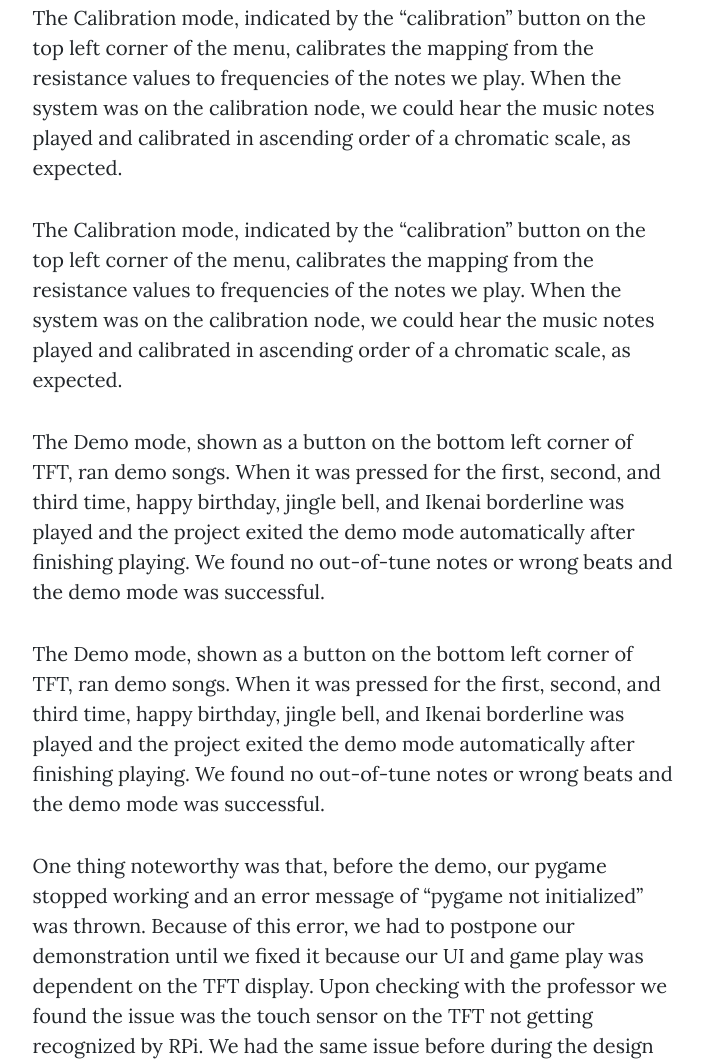
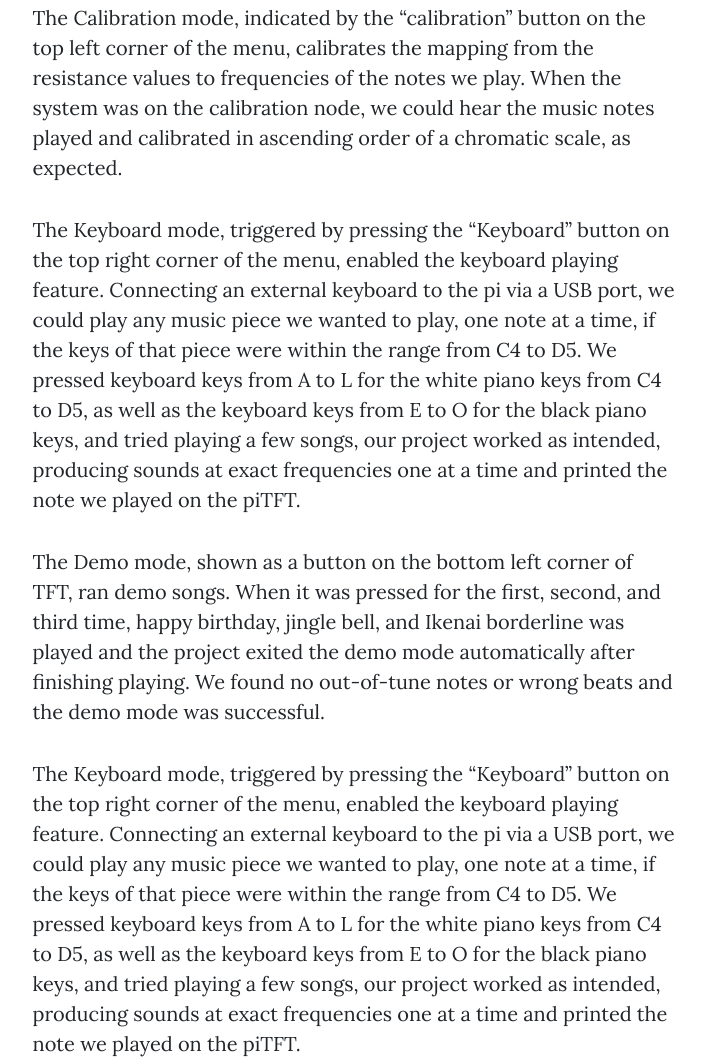
Before and after one commit to qd39l/digital-otamatone-web, a plain HTML site: page results.html in a window 1280 px wide. Shown: the part 1355-2417 px from the top of the page, without its empty margins (285-990 px from the left). Drawn offline with nearby package versions, Linux system fonts and the light colour scheme.

Commit message:
fix typo

```diff
--- a/results.html
+++ b/results.html
@@ -74,7 +74,7 @@
                         </p>
 
                         <p>
-                            The Calibration mode, indicated by the “calibration” button on the top left corner of the menu, calibrates the mapping from the resistance values to frequencies of the notes we play. When the system was on the calibration node, we could hear the music notes played and calibrated in ascending order of a chromatic scale, as expected.
+                            The Keyboard mode, triggered by pressing the “Keyboard” button on the top right corner of the menu, enabled the keyboard playing feature. Connecting an external keyboard to the pi via a USB port, we could play any music piece we wanted to play, one note at a time, if the keys of that piece were within the range from C4 to D5. We pressed keyboard keys from A to L for the white piano keys from C4 to D5, as well as the keyboard keys from E to O for the black piano keys, and tried playing a few songs, our project worked as intended, producing sounds at exact frequencies one at a time and printed the note we played on the piTFT.
                         </p>
 
                         <p>
@@ -82,7 +82,7 @@
                         </p>
 
                         <p>
-                            The Demo mode, shown as a button on the bottom left corner of TFT, ran demo songs. When it was pressed for the first, second, and third time, happy birthday, jingle bell, and Ikenai borderline was played and the project exited the demo mode automatically after finishing playing. We found no out-of-tune notes or wrong beats and the demo mode was successful.
+                            The Keyboard mode, triggered by pressing the “Keyboard” button on the top right corner of the menu, enabled the keyboard playing feature. Connecting an external keyboard to the pi via a USB port, we could play any music piece we wanted to play, one note at a time, if the keys of that piece were within the range from C4 to D5. We pressed keyboard keys from A to L for the white piano keys from C4 to D5, as well as the keyboard keys from E to O for the black piano keys, and tried playing a few songs, our project worked as intended, producing sounds at exact frequencies one at a time and printed the note we played on the piTFT.
                         </p>
 
                         <p>
```
